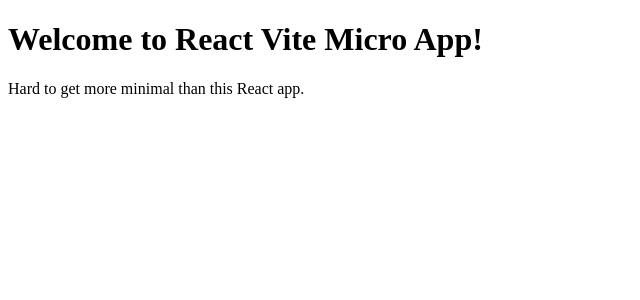
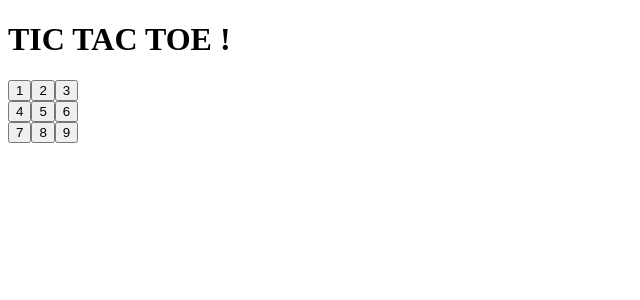
Before and after one commit to abhishekk7r/tictactoe, a React (Vite) app: page / in a window 1280 px wide. Shown: the top 300 px of the page, without its empty margins (0-640 px from the left). Built offline with nearby package versions, Linux system fonts and the light colour scheme.

Commit message:
Created Board and Square Components

```diff
--- a/src/App.jsx
+++ b/src/App.jsx
@@ -1,9 +1,9 @@
-import React from "react";
-
+import React from 'react';
+import Board from './Board/Board.jsx';
 const app = () => (
-  <>
-    <h1>Welcome to React Vite Micro App!</h1>
-    <p>Hard to get more minimal than this React app.</p>
-  </>
+  <div>
+    <h1>TIC TAC TOE !</h1>
+    <Board />
+  </div>
 );
 export default app;
--- /dev/null
+++ b/src/Board/Board.jsx
@@ -0,0 +1,27 @@
+import React from 'react';
+import Sqaure from './Sqaure';
+//? <div is the row>
+
+const Board = () => {
+  return (
+    <div>
+      <div>
+        <Sqaure value={1} />
+        <Sqaure value={2} />
+        <Sqaure value={3} />
+      </div>
+      <div>
+        <Sqaure value={4} />
+        <Sqaure value={5} />
+        <Sqaure value={6} />
+      </div>
+      <div>
+        <Sqaure value={7} />
+        <Sqaure value={8} />
+        <Sqaure value={9} />
+      </div>
+    </div>
+  );
+};
+
+export default Board;
--- /dev/null
+++ b/src/Board/Sqaure.jsx
@@ -0,0 +1,9 @@
+import React from 'react';
+
+//Here we used object destructuring to remove props
+
+const Sqaure = ({ value }) => {
+  return <button type="button">{value}</button>;
+};
+
+export default Sqaure;
```
